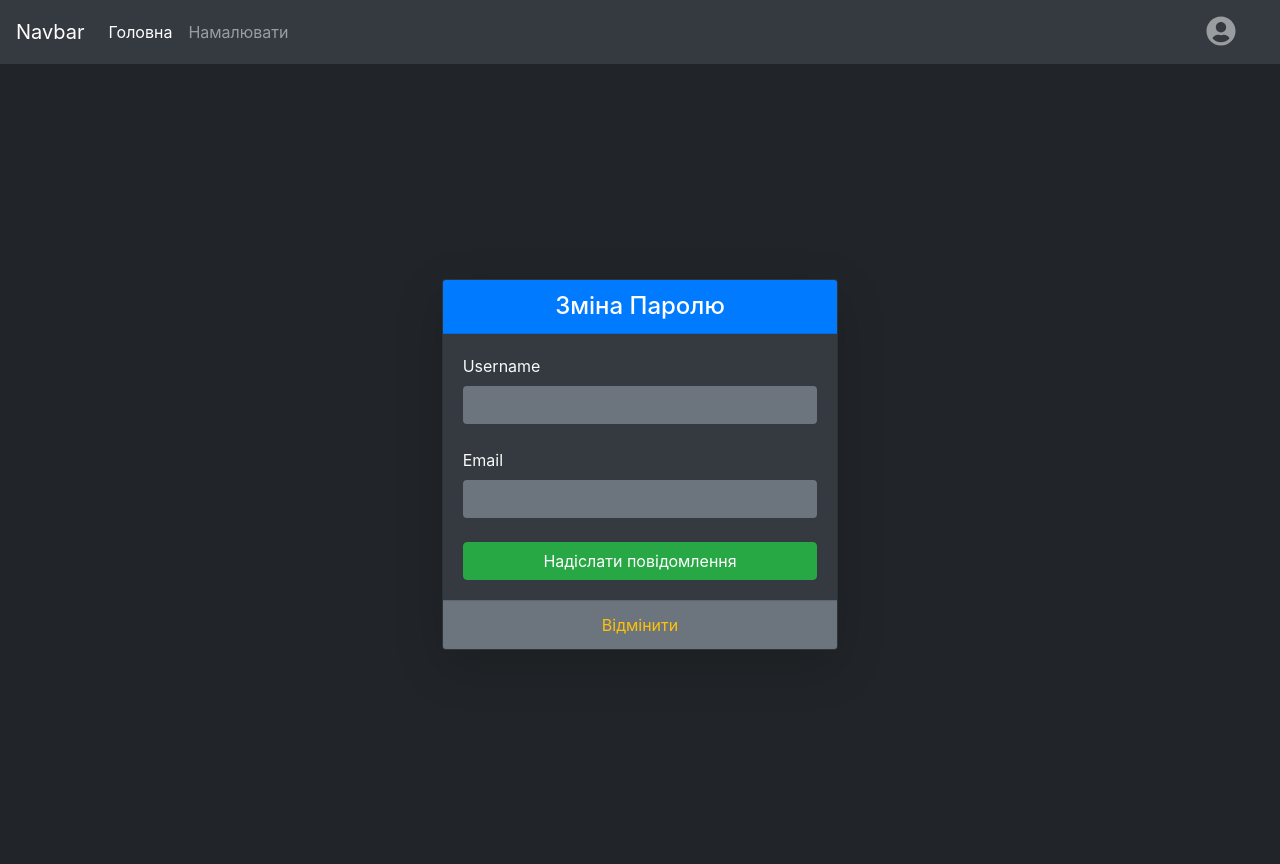
After one commit to Elaronnd/OpenStreetMap_flask, a Flask app: page /change-password in a window 1280 px wide. The commit adds this page. Run offline with Flask 3, Linux system fonts and the light colour scheme; the visitor is signed in with stand-in values (Sample User, id 1); parts of the project's set-up code (start-up, migrations or seed data) failed here and were passed over.

Commit message:
added settings: password change

```diff
--- a/app/web/routes.py
+++ b/app/web/routes.py
@@ -1,10 +1,13 @@
 from os import urandom
-from flask import Flask, request, jsonify, abort, Response, render_template, flash, redirect
+from flask import Flask, request, jsonify, abort, Response, render_template, flash, redirect, url_for
 from flask_login import login_user, LoginManager, login_required, logout_user, current_user
-from app.forms import UserLoginForm, UserRegForm
+from app.forms import UserLoginForm, UserRegForm, ChangePasswordForm, NewPasswordForm
 from app.models import User, db
 from flask_bcrypt import Bcrypt
 from app.utils.map_generator import iframe_map
+from app.utils import send_checker_message
+from cryptography.fernet import Fernet
+
 
 app = Flask(__name__)
 app.config['SQLALCHEMY_DATABASE_URI'] = 'sqlite:///safemap.db'
@@ -15,6 +18,8 @@ db.init_app(app)
 login_manager = LoginManager()
 login_manager.init_app(app)
 bcrypt = Bcrypt(app)
+key = Fernet.generate_key()
+fernet = Fernet(key)
 
 
 @login_manager.user_loader
@@ -80,6 +85,51 @@ async def profile():
     return render_template("profile.html", current_user=current_user)
 
 
+@app.route('/settings')
+@login_required
+async def settings():
+    return render_template('settings.html', current_user=current_user)
+
+
+@app.route('/change-password', methods=["GET", "POST"])
+@login_required
+async def change_password():
+    changeform = ChangePasswordForm()
+    if request.method == "GET":
+        return render_template('email_checker.html', form=changeform)
+    elif request.method == "POST":
+        if changeform.validate_on_submit():
+            username = changeform.username.data.lower()
+            user = User.query.filter_by(username=username).first()
+            email = changeform.email.data.lower()
+            if user and user.email == email:
+                msg = url_for('change_password_link', username=username,
+                              email=(fernet.encrypt(email.encode())).decode()
+                              )
+                # fernet.encrypt(data=bytes((changeform.new_password.data).encode()))
+                send_checker_message.send_msg(imsg=request.host + msg, email=email)
+                flash(f"Надіслано повідомлення на адресс {email}")
+                return redirect("/")
+            else:
+                flash(f"Не вдалося!")
+                return redirect("/")
+
+@app.route('/change-password-link/username=<username>email=&<email>', methods=["GET", "POST"])
+async def change_password_link(username, email):
+    user = User.query.filter_by(username=username).first()
+    email = fernet.decrypt(email).decode()
+    form = NewPasswordForm()
+    if request.method == "GET":
+        return render_template("new_password.html", form=form)
+    elif request.method == "POST":
+        if form.validate_on_submit():
+            if user and user.email == email:
+                password = form.new_password.data
+                user.password = bcrypt.generate_password_hash(password=password)
+                db.session.commit()
+                return redirect('/')
+
+
 @app.route('/logout', methods=["POST"])
 @login_required
 async def logout():
--- /dev/null
+++ b/app/web/templates/email_checker.html
@@ -0,0 +1,35 @@
+{% extends 'base.html' %}
+
+{% block content %}
+<div class="d-flex justify-content-center align-items-center" style="min-height: 100vh; background-color: #212529;">
+  <div class="col-md-6 col-lg-4">
+    <div class="card bg-dark text-light shadow-lg rounded">
+      <div class="card-header text-center bg-primary text-white">
+        <h4 class="mb-0">Зміна Паролю</h4>
+      </div>
+      <div class="card-body">
+        <form method="post" action="{{ url_for('change_password') }}">
+          {{ form.hidden_tag() }}
+          <div class="form-group mb-4">
+            {{ form.username.label(class="form-label text-light") }}
+            {{ form.username(class="form-control bg-secondary text-light border-0", placeholder="Введіть ваш email") }}
+          </div>
+
+          <div class="form-group mb-4">
+            {{ form.email.label(class="form-label text-light") }}
+            {{ form.email(class="form-control bg-secondary text-light border-0", placeholder="Введіть ваш email") }}
+          </div>
+
+
+          <div class="d-grid">
+            <button type="submit" class="btn btn-success btn-block">Надіслати повідомлення</button>
+          </div>
+        </form>
+      </div>
+      <div class="card-footer text-center bg-secondary">
+        <a href="{{ url_for('index') }}" class="text-warning">Відмінити</a>
+      </div>
+    </div>
+  </div>
+</div>
+{% endblock %}
--- a/app/web/templates/header.html
+++ b/app/web/templates/header.html
@@ -20,7 +20,7 @@
                     </a>
                     <div class="dropdown-menu" aria-labelledby="navbarDropdownMenuLink">
                         <a class="dropdown-item" href="{{ url_for('profile') }}"><i class="fas fa-user"></i> Profile</a>
-                        <a class="dropdown-item" href="#"><i class="fas fa-cogs"></i> Settings</a>
+                        <a class="dropdown-item" href="{{ url_for('settings') }}"><i class="fas fa-cogs"></i> Settings</a>
                         <form method="post" action="{{ url_for('logout') }}">
                             <button class="dropdown-item"><i class="fas fa-sign-out-alt"></i> Log Out</button>
                         </form>
```
Also changed, not shown: app/forms.py (+9 -0 lines), app/utils/send_checker_message.py (added, +20 -0 lines), app/web/templates/new_password.html (added, +31 -0 lines), app/web/templates/settings.html (added, +25 -0 lines), app/models.py (line endings or trailing spaces).
